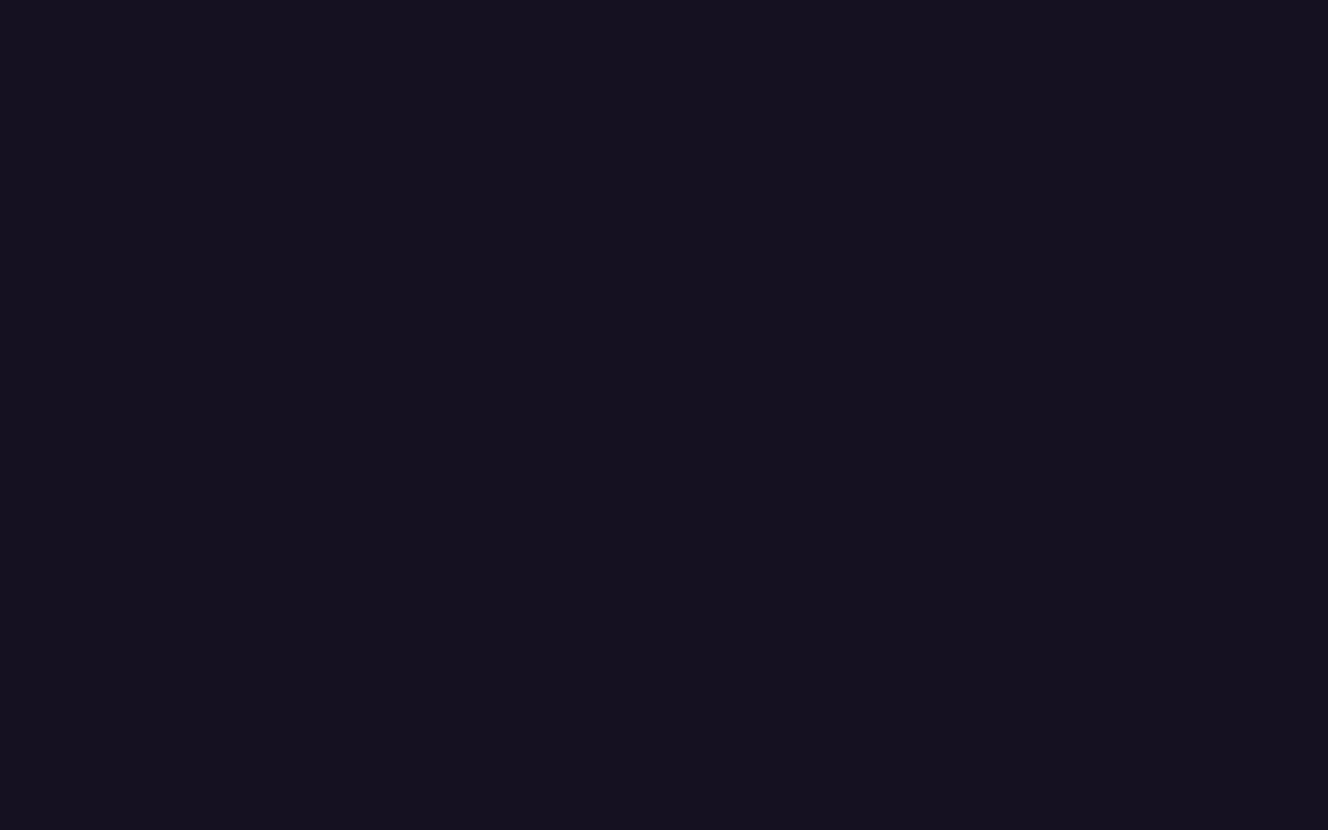
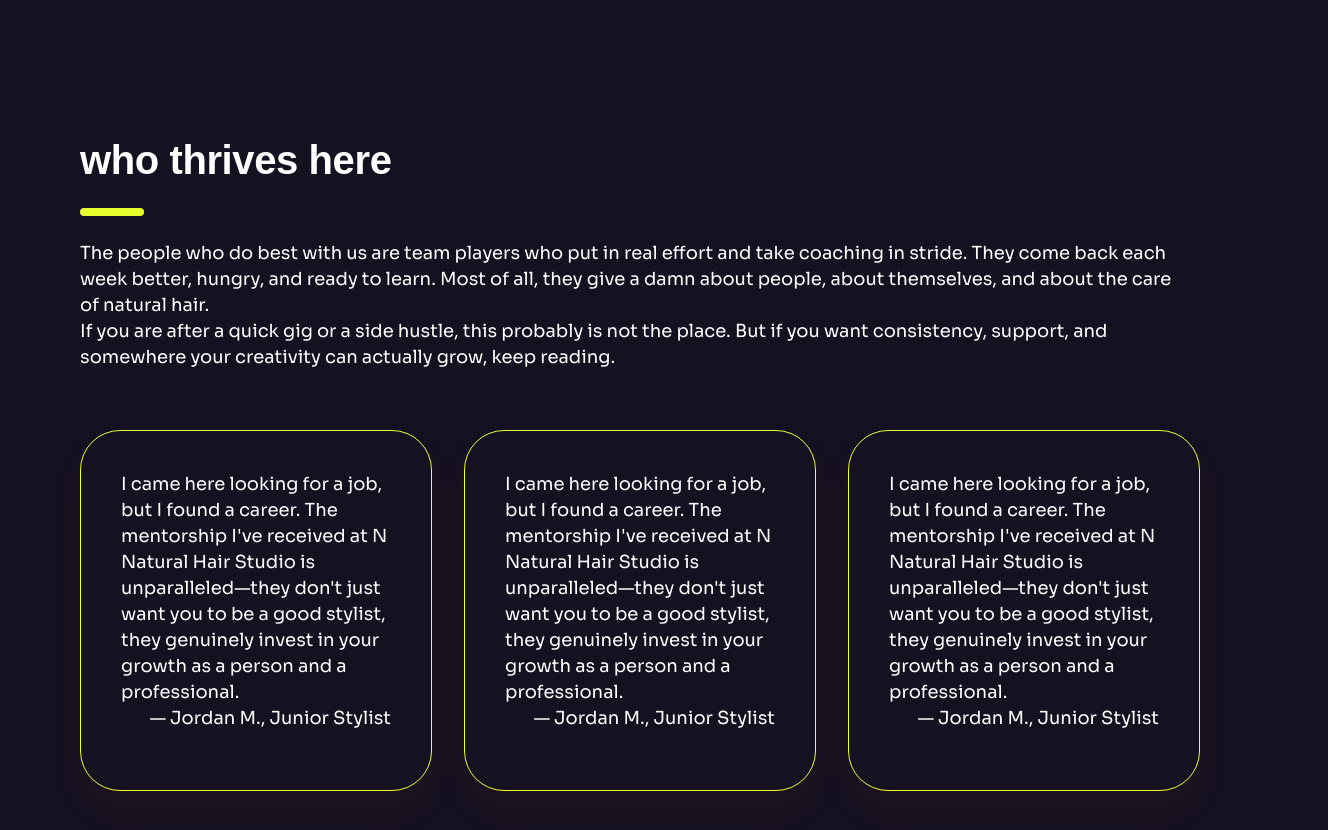
Before and after one commit to adgramirez/n-natural-hair-salon, a Next.js app: page / in a window 1280 px wide. Shown: the part 4420-5250 px from the top of the page, 1328 px wide, since content can reach past the window. Before the commit the page ends 4460 px from the top, so only its background shows below. Built offline with nearby package versions, Linux system fonts and the light colour scheme; a web font is replaced by a local one.

Commit message:
feat: add Testimonials section with TestimonialCard components and testimonials data

```diff
--- a/app/page.tsx
+++ b/app/page.tsx
@@ -3,6 +3,7 @@
 import Benefits from "@/components/sections/Benefits";
 import SupportSection from "@/components/sections/SupportSection";
 import ValueProposition from "@/components/sections/ValueProposition";
+import Testimonials from "@/components/sections/Testimonials";
 
 export default function Home() {
   return (
@@ -12,6 +13,7 @@
       <Benefits />
       <SupportSection />
       <ValueProposition />
+      <Testimonials />
     </>
   );
 }
--- /dev/null
+++ b/components/sections/Testimonials.tsx
@@ -0,0 +1,61 @@
+import Container from "@/components/ui/Container";
+import TestimonialCard from "@/components/ui/TestimonialCard";
+import { TESTIMONIALS } from "@/constants/testimonials";
+
+export default function Testimonials() {
+  return (
+    <section className="bg-[var(--bg)] py-24">
+      <Container>
+
+<div className="mx-auto w-[1248px]">
+
+  <h2
+    className="
+      font-nonchalance
+      text-[40px]
+      font-bold
+      leading-[48px]
+      tracking-[-0.4px]
+      text-white
+    "
+  >
+    who thrives here
+  </h2>
+
+  <div className="mt-6 h-2 w-16 rounded-full bg-[var(--primary)]" />
+
+  <p
+    className="
+      mt-6
+      w-[1100px]
+      text-[18px]
+      leading-[26px]
+      text-white
+    "
+  >
+    The people who do best with us are team players who put in real effort
+    and take coaching in stride. They come back each week better, hungry,
+    and ready to learn. Most of all, they give a damn about people, about
+    themselves, and about the care of natural hair.
+    <br />
+    If you are after a quick gig or a side hustle, this probably is not the
+    place. But if you want consistency, support, and somewhere your
+    creativity can actually grow, keep reading.
+  </p>
+
+</div>
+
+        {/* Cards */}
+        <div className="mt-[60px] flex justify-center gap-8">
+          {TESTIMONIALS.map((testimonial, index) => (
+            <TestimonialCard
+              key={index}
+              {...testimonial}
+            />
+          ))}
+        </div>
+
+      </Container>
+    </section>
+  );
+}
--- /dev/null
+++ b/components/ui/TestimonialCard.tsx
@@ -0,0 +1,45 @@
+interface TestimonialCardProps {
+  quote: string;
+  author: string;
+}
+
+export default function TestimonialCard({
+  quote,
+  author,
+}: TestimonialCardProps) {
+  return (
+    <article
+      className="
+        h-[361px]
+        w-[400px]
+        rounded-[40px]
+        border
+        border-[var(--primary)]
+        p-10
+        shadow-[0_20px_40px_rgba(224,75,0,0.05)]
+      "
+    >
+      <p
+        className="
+          text-[18px]
+          leading-[26px]
+          text-white
+        "
+      >
+        {quote}
+      </p>
+
+      <p
+        className="
+          mt-0
+          text-right
+          text-[18px]
+          leading-[26px]
+          text-white
+        "
+      >
+        {author}
+      </p>
+    </article>
+  );
+}
--- /dev/null
+++ b/constants/testimonials.tsx
@@ -0,0 +1,17 @@
+export const TESTIMONIALS = [
+  {
+    quote:
+      "I came here looking for a job, but I found a career. The mentorship I've received at N Natural Hair Studio is unparalleled—they don't just want you to be a good stylist, they genuinely invest in your growth as a person and a professional.",
+    author: "— Jordan M., Junior Stylist",
+  },
+  {
+    quote:
+      "I came here looking for a job, but I found a career. The mentorship I've received at N Natural Hair Studio is unparalleled—they don't just want you to be a good stylist, they genuinely invest in your growth as a person and a professional.",
+    author: "— Jordan M., Junior Stylist",
+  },
+  {
+    quote:
+      "I came here looking for a job, but I found a career. The mentorship I've received at N Natural Hair Studio is unparalleled—they don't just want you to be a good stylist, they genuinely invest in your growth as a person and a professional.",
+    author: "— Jordan M., Junior Stylist",
+  },
+];
```
